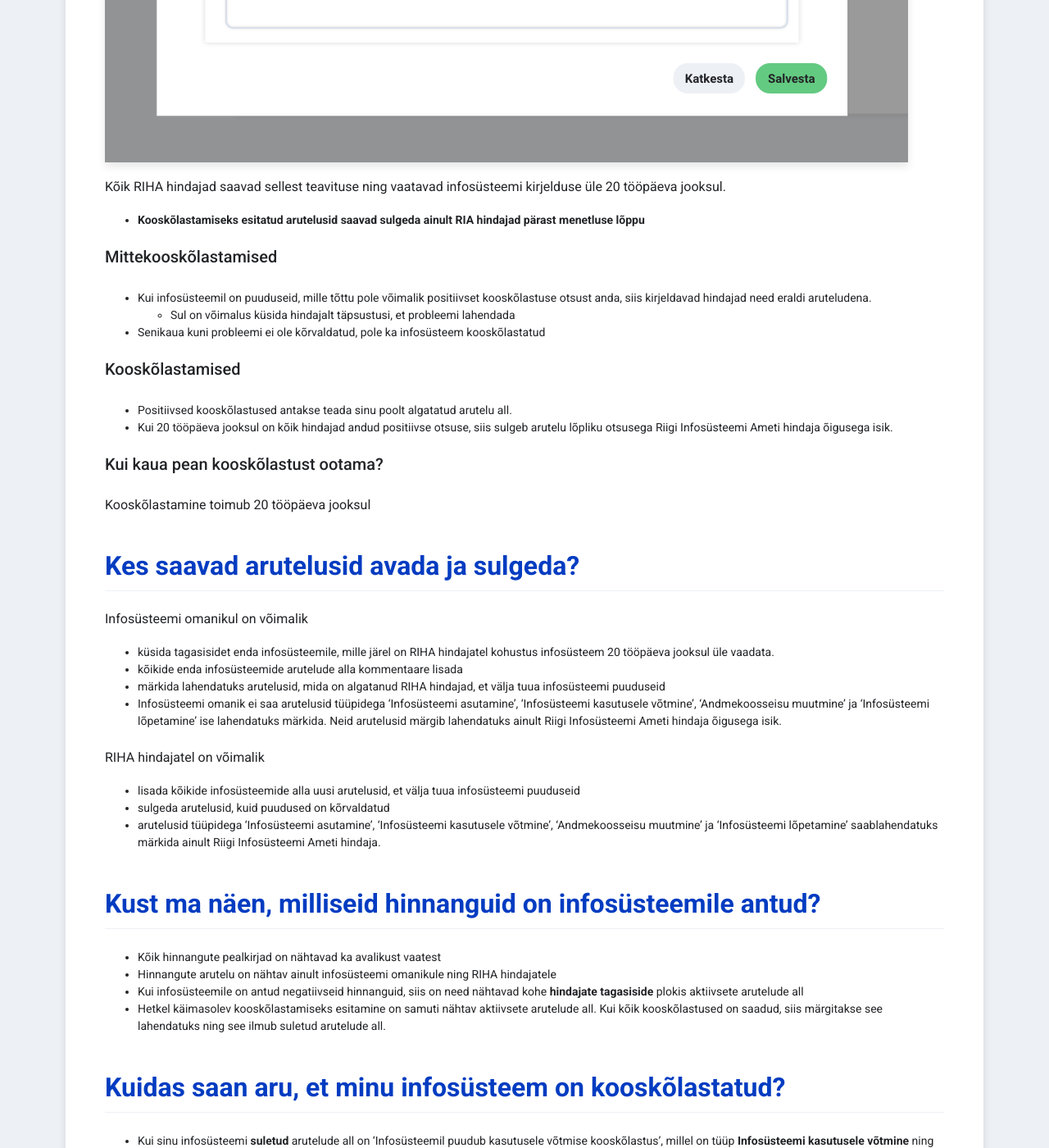
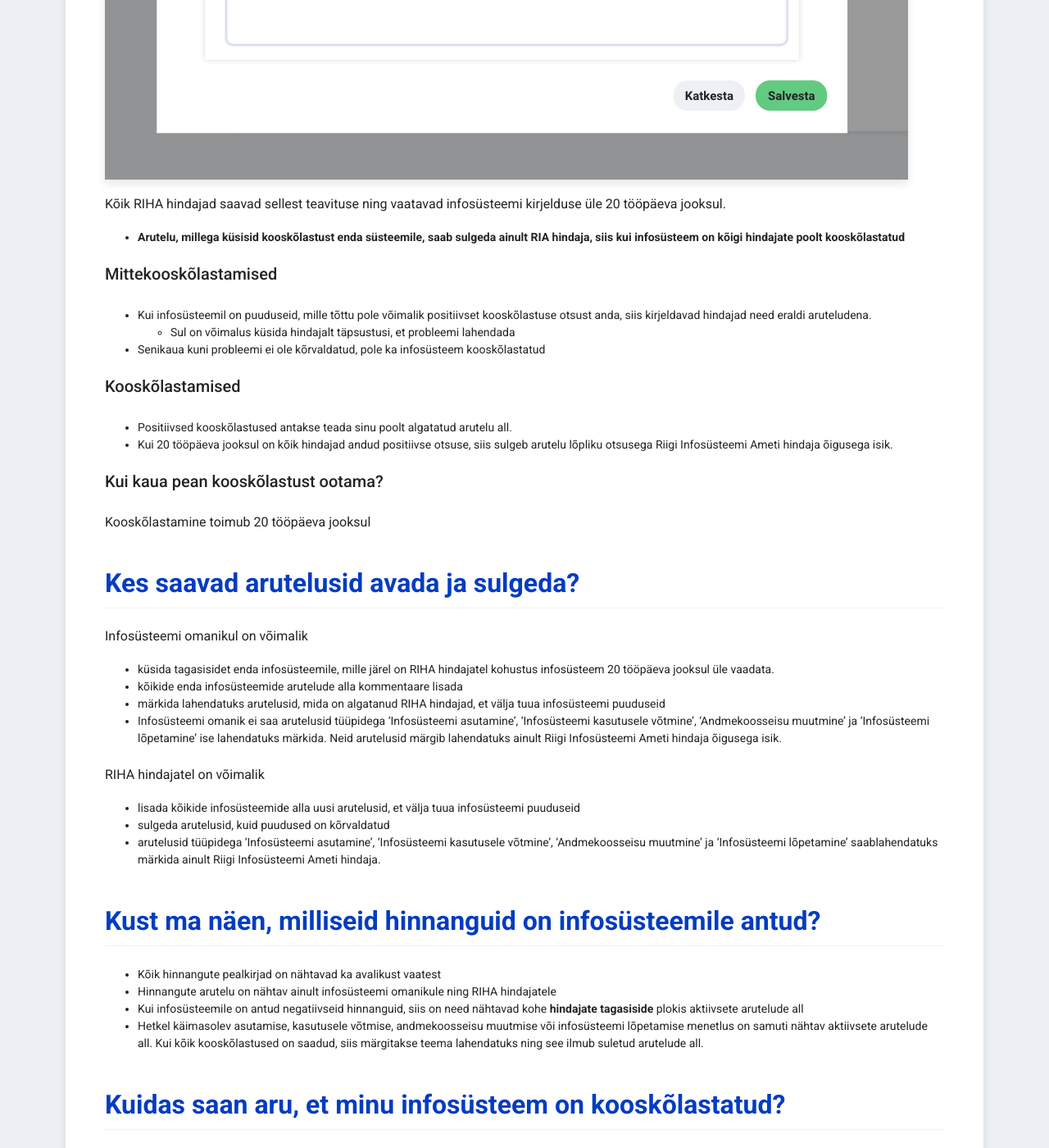
Before and after one commit to e-gov/RIHA-Help, a Jekyll site: the page built from docs/RIHAs-hindamine.md, in a window 1280 px wide and 1400 px high, scrolled down 1484 px. Shown: the whole window at 82% size. Built offline with Jekyll 4.4.1, drawn with Linux system fonts in a browser that asks for light colours; some of the changed text lies outside the part shown.

Commit message:
Added a few details to RIHAs-hindamine.md

```diff
--- a/docs/RIHAs-hindamine.md
+++ b/docs/RIHAs-hindamine.md
@@ -18,14 +18,13 @@ Kui infosüsteemi kirjeldamine on viidud lõpuni ning oled valmis seda kooskõla
     - Infosüsteemi staatuseks märgi alati süsteemi reaalne olek, sõltumata kooskõlastuse puudumisest
 - Lisa kommentaar ja **salvesta**
 - Ka pärast arutelu loomist on võimalik infosüsteemi andmeid muuta, et pisivigu parandada. Vigade parandamiseks ei pea ootama, et kõik hindajad enda tagasiside ära annavad.
+  - Kui oled midagi parandanud või muutnud, lisa selle kohta ka arutelu alla kommentaar, et RIHA hindajad selle uuesti üle vaataks.
 
 ![Tagasiside küsimine](assets/images/data/submit-for-review.png "Hindajatelt tagasiside küsimine")
 
 Kõik RIHA hindajad saavad sellest teavituse ning vaatavad infosüsteemi kirjelduse üle 20 tööpäeva jooksul.
 
-- **Kooskõlastamiseks esitatud arutelusid saavad sulgeda ainult RIA hindajad pärast menetluse lõppu**
-
-
+- **Arutelu, millega küsisid kooskõlastust enda süsteemile, saab sulgeda ainult RIA hindaja, siis kui infosüsteem on kõigi hindajate poolt kooskõlastatud**
 
 ### Mittekooskõlastamised
 - Kui infosüsteemil on puuduseid, mille tõttu pole võimalik positiivset kooskõlastuse otsust anda, siis kirjeldavad hindajad need eraldi aruteludena.
@@ -58,7 +57,7 @@ RIHA hindajatel on võimalik
 - Kõik hinnangute pealkirjad on nähtavad ka avalikust vaatest
 - Hinnangute arutelu on nähtav ainult infosüsteemi omanikule ning RIHA hindajatele
 - Kui infosüsteemile on antud negatiivseid hinnanguid, siis on need nähtavad kohe **hindajate tagasiside** plokis aktiivsete arutelude all
-- Hetkel käimasolev kooskõlastamiseks esitamine on samuti nähtav aktiivsete arutelude all. Kui kõik kooskõlastused on saadud, siis märgitakse see lahendatuks ning see ilmub suletud arutelude all.
+- Hetkel käimasolev asutamise, kasutusele võtmise, andmekoosseisu muutmise või infosüsteemi lõpetamise menetlus on samuti nähtav aktiivsete arutelude all. Kui kõik kooskõlastused on saadud, siis märgitakse teema lahendatuks ning see ilmub suletud arutelude all.
 
 ## Kuidas saan aru, et minu infosüsteem on kooskõlastatud?
 
```
